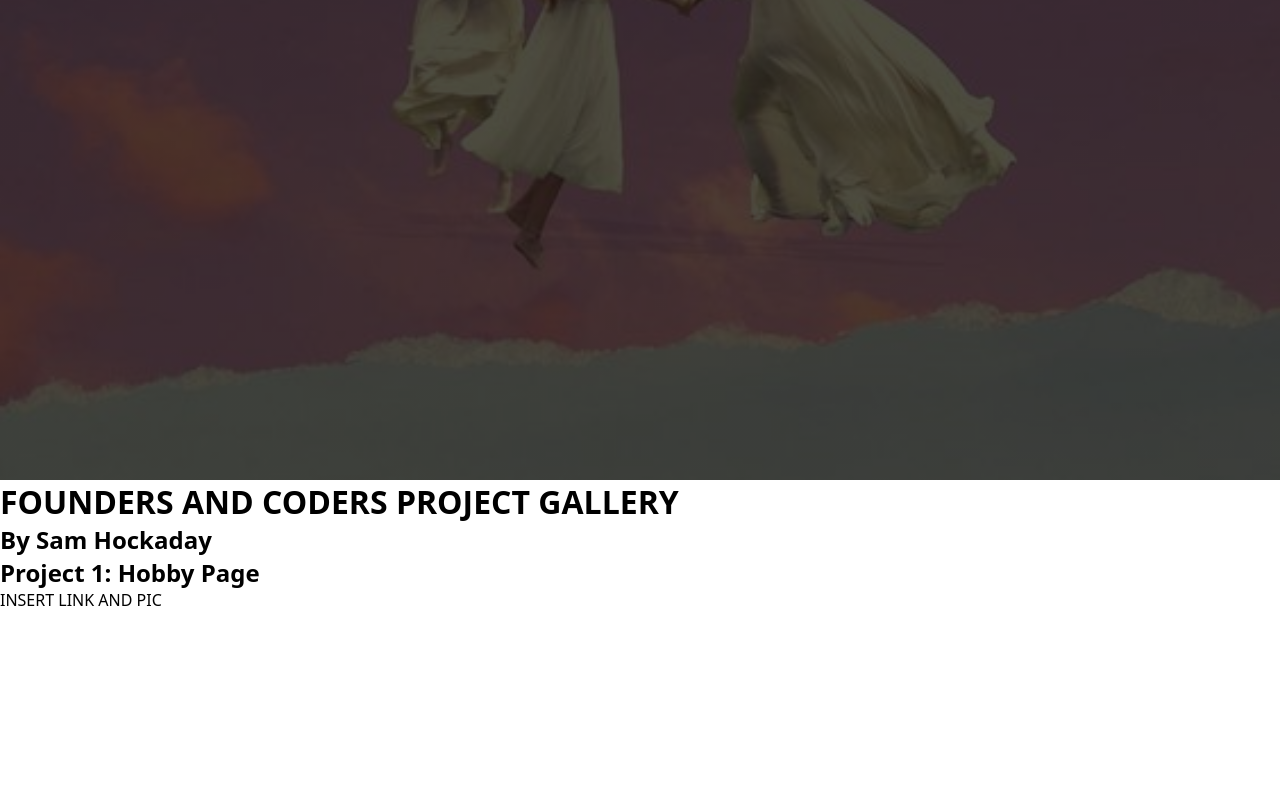
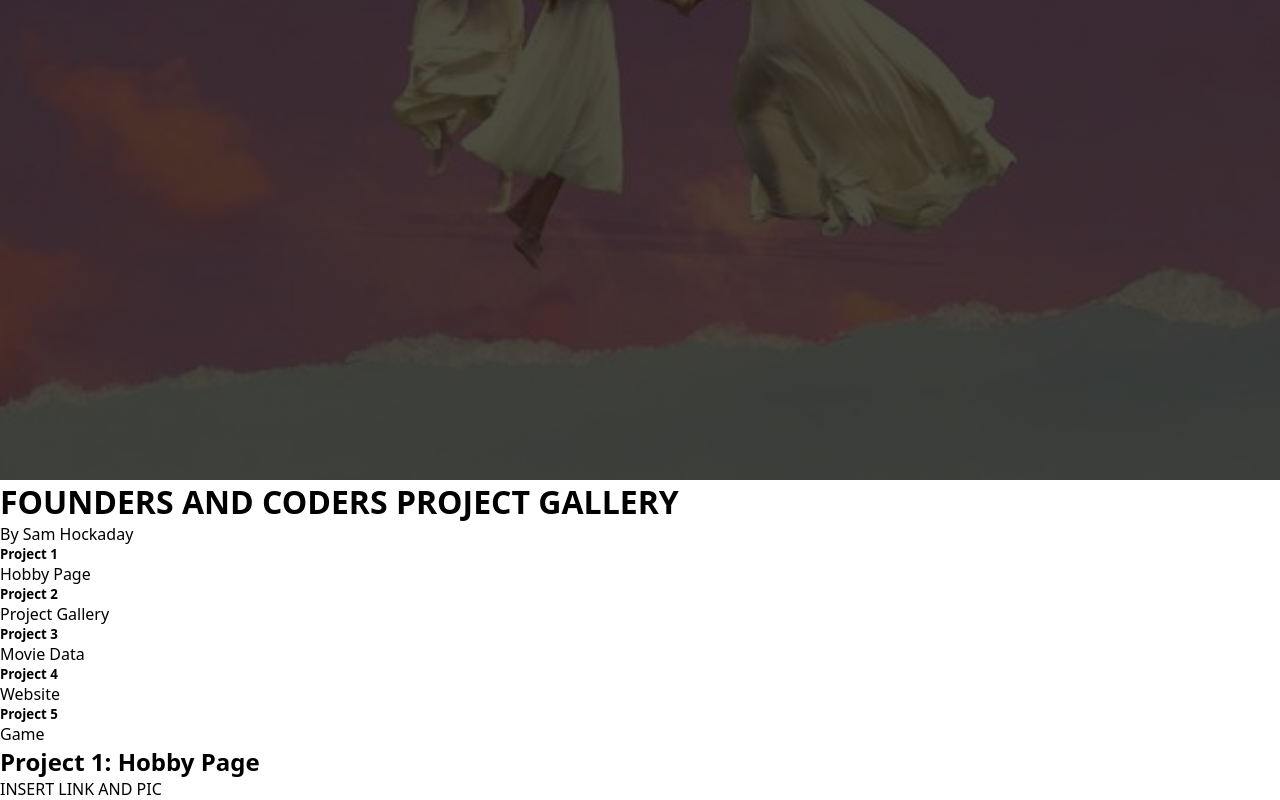
Before and after one commit to samscupoftea/Project-Gallery-P2, a plain HTML site: page index.html in a window 1280 px wide. Shown: the part 320-1120 px from the top of the page. Before the commit the page ends 931 px from the top, so only its background shows below. Drawn offline with Linux system fonts and the light colour scheme; a web font is replaced by a local one.

Commit message:
Readme Updated, HTML and CSS.

```diff
--- a/index.html
+++ b/index.html
@@ -10,9 +10,7 @@
 </head>
 
     <body>
-        <div class="titlebox">
-            <div class="row">
-            <div class="column">
+
         <div class="container">
             <div class="navbar">
                 <nav>
@@ -23,16 +21,55 @@
                     </ul>
                 </nav>
             </div>
+        </div>
+        <div class="row">
+        <div class="col">
+        <header>
+            <h1>FOUNDERS AND CODERS PROJECT GALLERY </h1>
+            <p> By Sam Hockaday </p>
+        </header>
+        </div>
+        <div class="col">
+            <div class="projectcard">
+            <h5> Project 1 </h5>
+            <P> Hobby Page </P>
+            </div>
+            <div class="projectcard">
+                <h5> Project 2 </h5>
+                <P> Project Gallery </P>
+                </div>
+                <div class="projectcard">
+                    <h5> Project 3 </h5>
+                    <P> Movie Data </P>
+                    </div>
+                    <div class="projectcard">
+                        <h5> Project 4 </h5>
+                        <P> Website </P>
+                        </div>
+                        <div class="projectcard">
+                            <h5> Project 5 </h5>
+                            <P> Game </P>
+                            </div>
+          </div>
+        </div>
 
 
-        </div>
-        <header>
-            <h1>FOUNDERS AND CODERS PROJECT GALLERY </h1>
-            <h2> By Sam Hockaday </h2>
-        </header>
-        </div>
-        </div>
-        </div>
+
+
+
+
+
+
+
+
+
+
+
+
+
+
+
+
 <main>
 <div class="project1"></div>
 <section>
```
Also changed, not shown: style.css (line endings or trailing spaces), 1 other file.
